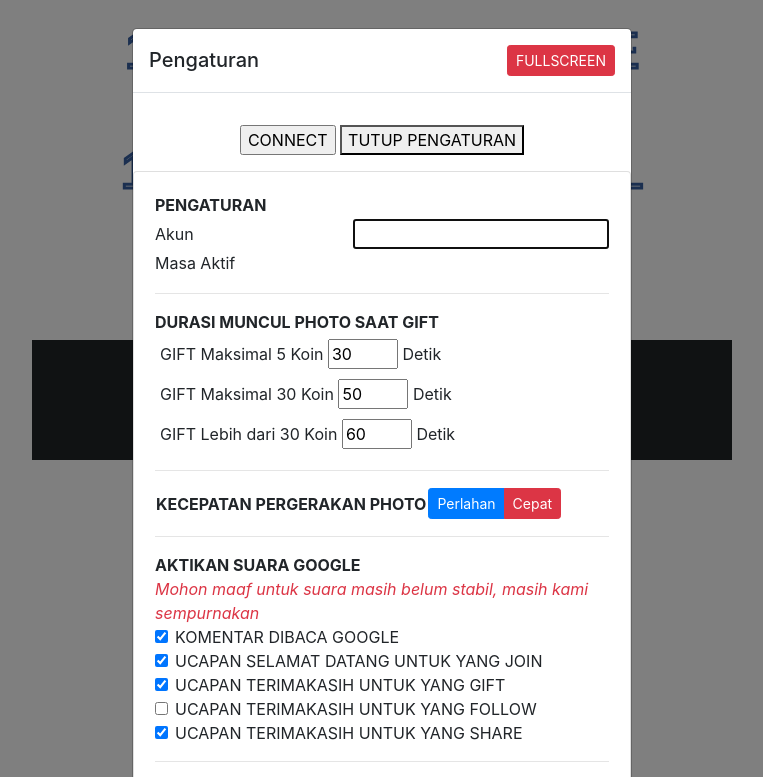
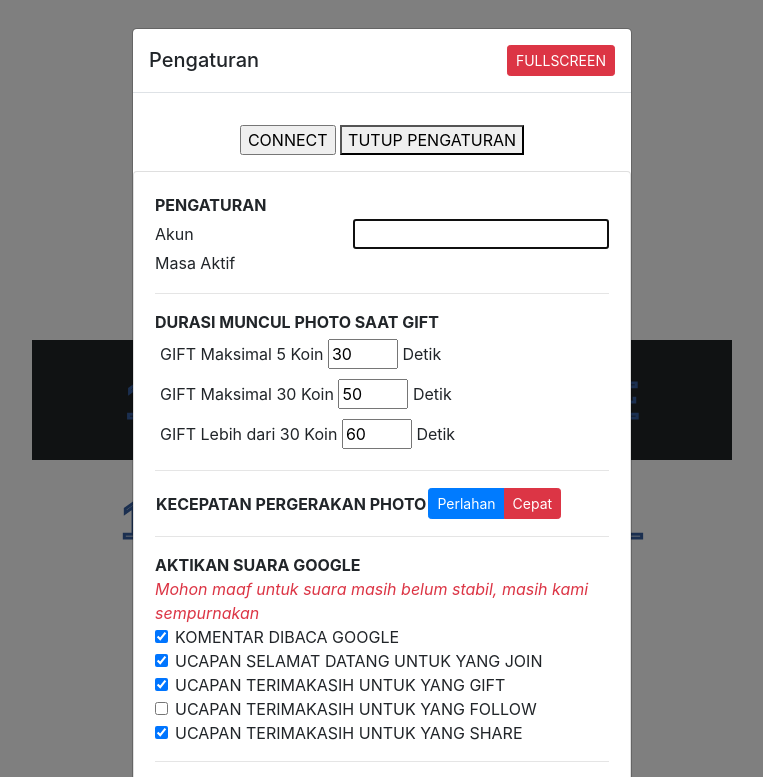
Before and after one commit to almahyramufia/almahyramufia.github.io, a website: page public/animasi.html in a window 1280 px wide. Shown: the top 777 px of the page, without its empty margins (258-1021 px from the left). Drawn offline with nearby package versions, Linux system fonts and the light colour scheme; no server answers; a script that the page names is missing.

Commit message:
Update animasi.html

```diff
--- a/public/animasi.html
+++ b/public/animasi.html
@@ -17,7 +17,7 @@
          }
 	 .wrapper {
          position: absolute;
-         top: 50px;
+         top: 50%;
          left: 50%;
          transform: translate(-50%, -50%);
          width: 700px; /* Sesuaikan dengan lebar elemen */
```
